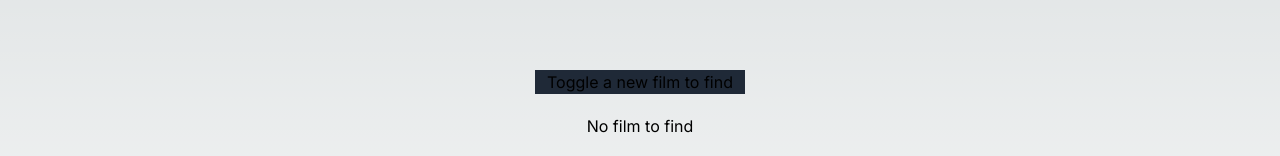
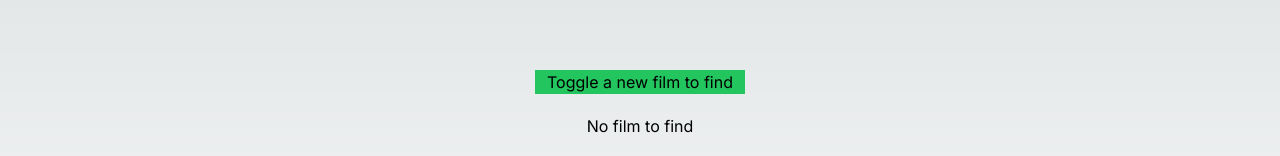
Before and after one commit to Joliwood/cinochar, a Next.js app in the folder client/: page / in a window 1280 px wide. Shown: the part 270-426 px from the top of the page. Built offline with nearby package versions, Linux system fonts and the light colour scheme; no server answers.

Commit message:
:hammer: timer added to button to avoid crash cors server app

```diff
--- /dev/null
+++ b/client/src/components/filmButton.js
@@ -0,0 +1,76 @@
+import React, { useState, useEffect } from 'react';
+import io from 'socket.io-client';
+
+// eslint-disable-next-line react/prop-types
+function FilmButton({ zoom }) {
+  const socket = io(process.env.NEXT_PUBLIC_API_URL);
+  const cooldownDuration = 5;
+  const [counter, setCounter] = useState(0);
+
+  useEffect(() => {
+    if (counter > 0) {
+      const timeout = setTimeout(() => {
+        setCounter(counter - 1);
+      }, 1000);
+
+      if (counter === 0) {
+        clearTimeout(timeout);
+      }
+    }
+  }, [counter]);
+
+  // Function to generate random X and Y position
+  const getRandomPosition = () => {
+    const randomX = Math.floor(Math.random() * (100 / zoom + 1));
+    const randomY = Math.floor(Math.random() * (100 / zoom + 1));
+    const randomZoomPosition = { x: -randomX, y: -randomY };
+    return randomZoomPosition;
+  };
+
+  const filmFinder = async () => {
+    setCounter(cooldownDuration);
+    try {
+      const response = await fetch('/api/getData');
+      const selectedMovie = await response.json();
+
+      // Extract the picture_urls object
+      const pictureUrls = selectedMovie[0].picture_urls;
+
+      // Get all the keys (picture URLs) from the 'picture_urls' object
+      const pictureKeys = Object.keys(pictureUrls);
+
+      // Randomaly select an url in the object
+      const randomUrlIndex = Math.floor(Math.random() * pictureKeys.length);
+
+      // Send the new url film name to the socket
+      socket.emit('new-film-name', (selectedMovie[0].name));
+
+      // Send the new random zoom position to the socket
+      socket.emit('random-position-zoom', (getRandomPosition()));
+
+      // Send the new url film picture to the socket
+      socket.emit('new-film-url', (pictureUrls[pictureKeys[randomUrlIndex]]));
+
+      // console.log('The film is : ', selectedMovie[0].name);
+      // console.log('The new random position is : ', getRandomPosition().x, getRandomPosition().y);
+    } catch (error) {
+      console.error(error);
+    }
+  };
+
+  const buttonClass = counter === 0 ? 'bg-green-500' : 'bg-red-700';
+
+  return (
+    <button
+      type="button"
+      className={`px-3 ${buttonClass}`}
+      onClick={() => filmFinder()}
+      disabled={counter > 0}
+    >
+      Toggle a new film to find
+      {counter > 0 && ` (${counter})`}
+    </button>
+  );
+}
+
+export default FilmButton;
--- a/client/src/components/filmFinder.js
+++ b/client/src/components/filmFinder.js
@@ -3,8 +3,9 @@
 import React, { useState, useEffect } from 'react';
 import io from 'socket.io-client';
 import Image from 'next/image';
+import FilmButton from './filmButton';
 
-function Header() {
+function FilmFinder() {
   const socket = io(process.env.NEXT_PUBLIC_API_URL);
 
   // Main movie picture
@@ -20,26 +21,6 @@ function Header() {
   const zoom = 3;
   const [zoomPosition, setZoomPosition] = useState(null);
 
-  // Others requests disponible
-  // fetchTopRated: baseURL + "/movie/top_rated?api_key=" + apiKey + "&language=en-US"
-  // fetchActionMovies: baseURL + "/discover/movie?api_key=" + apiKey + "&with_genres=28"
-  // fetchComedyMovies: baseURL + "/discover/movie?api_key=" + apiKey + "&with_genres=35"
-  // fetchHorrorMovies: baseURL + "/discover/movie?api_key=" + apiKey + "&with_genres=27"
-  // fetchRomanceMovies: baseURL + "/discover/movie?api_key=" + apiKey + "&with_genres=10749"
-  // fetchDocumentaries: baseURL + "/discover/movie?api_key=" + apiKey + "&with_genres=99"
-
-  // Function to generate random X and Y position
-  const getRandomPosition = () => {
-    const randomX = Math.floor(Math.random() * (100 / zoom + 1));
-    const randomY = Math.floor(Math.random() * (100 / zoom + 1));
-    const randomZoomPosition = { x: -randomX, y: -randomY };
-    return randomZoomPosition;
-  };
-
-  // useEffect(() => {
-  //   socket.emit('init');
-  // }, []);
-
   useEffect(() => {
     // It is the first emit send to the socket, so we reset all
     socket.on('new-film-name', (name) => {
@@ -49,7 +30,7 @@ function Header() {
     });
 
     socket.on('new-film-url', (url) => {
-      getRandomPosition();
+      // WIP // getRandomPosition();
       setMovieUrl(url);
     });
 
@@ -57,36 +38,6 @@ function Header() {
       setZoomPosition(position);
     });
   }, [socket]);
-
-  const filmFinder = async () => {
-    try {
-      const response = await fetch('/api/getData');
-      const selectedMovie = await response.json();
-
-      // Extract the picture_urls object
-      const pictureUrls = selectedMovie[0].picture_urls;
-
-      // Get all the keys (picture URLs) from the 'picture_urls' object
-      const pictureKeys = Object.keys(pictureUrls);
-
-      // Randomaly select an url in the object
-      const randomUrlIndex = Math.floor(Math.random() * pictureKeys.length);
-
-      // Send the new url film name to the socket
-      socket.emit('new-film-name', (selectedMovie[0].name));
-
-      // Send the new random zoom position to the socket
-      socket.emit('random-position-zoom', (getRandomPosition()));
-
-      // Send the new url film picture to the socket
-      socket.emit('new-film-url', (pictureUrls[pictureKeys[randomUrlIndex]]));
-
-      // console.log('The film is : ', selectedMovie[0].name);
-      // console.log('The new random position is : ', getRandomPosition().x, getRandomPosition().y);
-    } catch (error) {
-      console.error(error);
-    }
-  };
 
   // Compare film to find and user result
   const testMatchingResult = () => {
@@ -99,7 +50,7 @@ function Header() {
 
   return (
     <div className=" flex justify-center flex-col items-center gap-5 py-3">
-      <button type="button" className="bg-gray-800 px-3" onClick={filmFinder}>Toggle a new film to find</button>
+      <FilmButton zoom={zoom} />
       {randomMovieName && movieUrl ? (
         <div className="film-square">
           {zoomPosition !== null && (
@@ -131,4 +82,4 @@ function Header() {
   );
 }
 
-export default Header;
+export default FilmFinder;
```
